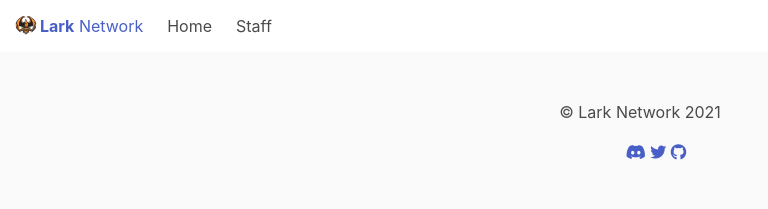
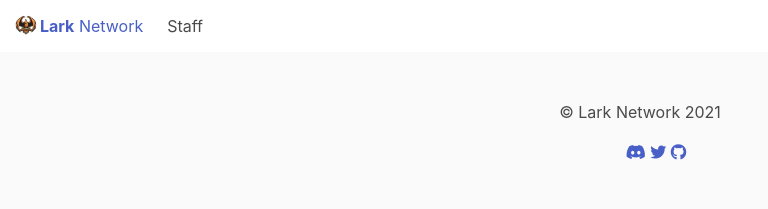
Before and after one commit to senorbrige/web, a Jekyll site: the page built from _pages/index.html, in a window 1280 px wide. Shown: the top 209 px of the page, without its empty margins (0-768 px from the left). Built offline with Jekyll 4.4.1, drawn with Linux system fonts in a browser that asks for light colours; nearby versions of some CDN libraries.

Commit message:
hardcode navbar

```diff
--- a/_includes/navbar.html
+++ b/_includes/navbar.html
@@ -10,9 +10,7 @@
 
 	<div class="navbar-menu">
 		<div class="navbar-start">
-			{% for page in site.pages %}
-			<a class="navbar-item" href="{{ page.url }}">{{ page.title }}</a>
-			{% endfor %}
+			<a class="navbar-item" href="/staff">Staff</a>
 		</div>
 	</div>
 </nav>
```
